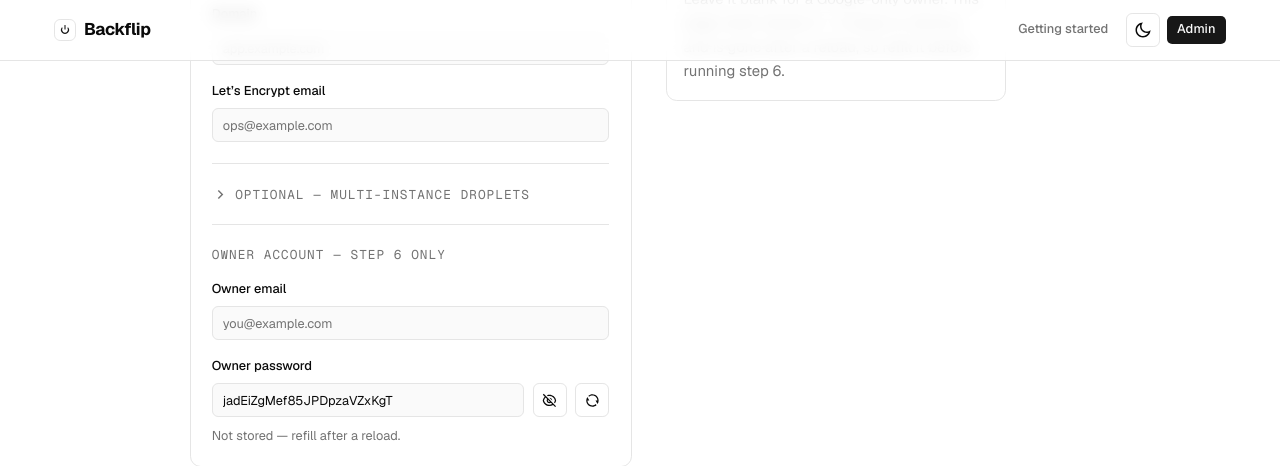
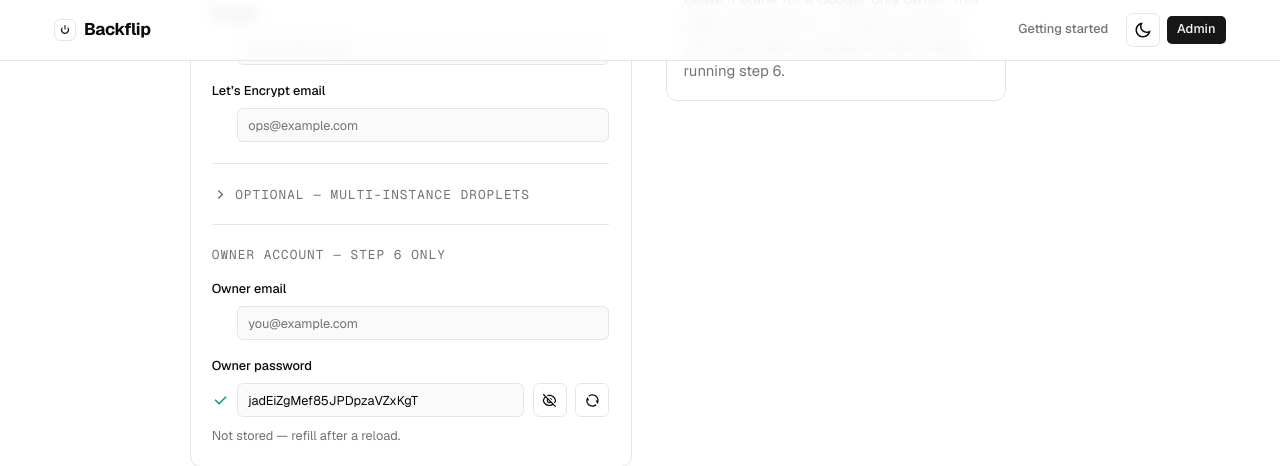
Before and after one commit to dev-geddy/backflip, a Next.js app in the folder apps/web/: page /getting-started/setup-on-digitalocean-droplet in a window 1280 px wide. Both pictures are taken after a click on the button 592 px from the left and 1390 px from the top of the page. Shown: the part 990-1456 px from the top of the page. Built offline with nearby package versions, Linux system fonts and the light colour scheme.

Commit message:
feat(web): green validity ticks on setup wizard fields

```diff
--- a/apps/web/app/getting-started/setup-on-digitalocean-droplet/_components/variables-form.tsx
+++ b/apps/web/app/getting-started/setup-on-digitalocean-droplet/_components/variables-form.tsx
@@ -2,6 +2,7 @@
 
 import {
   RiArrowRightSLine,
+  RiCheckLine,
   RiEyeLine,
   RiEyeOffLine,
   RiRefreshLine,
@@ -55,6 +56,46 @@ const OPTIONAL: FieldSpec[] = [
   { key: "appName", label: "App name", placeholder: DEFAULT_APP_NAME },
   { key: "appPort", label: "App port", placeholder: DEFAULT_APP_PORT },
 ]
+
+const HOSTNAME_RE =
+  /^(?=.{1,253}$)[a-z0-9]([a-z0-9-]*[a-z0-9])?(\.[a-z0-9]([a-z0-9-]*[a-z0-9])?)*$/i
+const IPV4_RE = /^(\d{1,3})\.(\d{1,3})\.(\d{1,3})\.(\d{1,3})$/
+const EMAIL_RE = /^[^\s@]+@[^\s@]+\.[^\s@]+$/
+
+function isHost(value: string) {
+  const m = value.match(IPV4_RE)
+  if (m) return m.slice(1).every((octet) => Number(octet) <= 255)
+  return HOSTNAME_RE.test(value)
+}
+
+/**
+ * Per-field "looks right" checks — light validation for the green tick only.
+ * Nothing blocks: commands render either way, placeholders fill the gaps.
+ */
+const VALID: Record<keyof SetupVars, (value: string) => boolean> = {
+  host: isHost,
+  sshKey: (v) => /^(~\/|\.{0,2}\/|\/)\S+$/.test(v) && !v.endsWith(".pub"),
+  domain: (v) => HOSTNAME_RE.test(v) && v.includes("."),
+  certbotEmail: (v) => EMAIL_RE.test(v),
+  appName: (v) => /^[a-z0-9][a-z0-9-_]*$/i.test(v),
+  appPort: (v) => /^\d+$/.test(v) && Number(v) >= 1 && Number(v) <= 65535,
+  adminEmail: (v) => EMAIL_RE.test(v),
+  adminPassword: (v) => v.length >= 8,
+}
+
+/** Fixed-width slot left of every input: green tick when valid, else empty. */
+function ValidTick({ valid }: { valid: boolean }) {
+  return (
+    <span className="flex size-4 flex-none items-center justify-center self-center">
+      {valid ? (
+        <RiCheckLine
+          className="size-4 text-emerald-600 dark:text-emerald-400"
+          aria-label="Looks valid"
+        />
+      ) : null}
+    </span>
+  )
+}
 
 // Unambiguous alphabet (no 0/O, 1/l/I) — the operator may need to retype this.
 const PASSWORD_ALPHABET =
@@ -124,20 +165,24 @@ export function VariablesForm({
 
   function renderField(spec: FieldSpec) {
     const id = `var-${spec.key}`
+    const value = vars[spec.key]
     return (
       <Field key={spec.key}>
         <FieldLabel htmlFor={id}>{spec.label}</FieldLabel>
+        <div className="flex gap-2">
+          <ValidTick valid={VALID[spec.key](value.trim())} />
           <Input
             id={id}
             name={spec.key}
             type={spec.type ?? "text"}
             autoComplete="off"
             spellCheck={false}
-          value={vars[spec.key]}
+            value={value}
             placeholder={spec.placeholder}
             onFocus={() => setFocused(spec.key)}
             onChange={(event) => onChange(spec.key, event.target.value)}
           />
+        </div>
       </Field>
     )
   }
@@ -169,6 +214,8 @@ export function VariablesForm({
             <GroupLabel>Owner account — step 6 only</GroupLabel>
             <Field>
               <FieldLabel htmlFor="var-adminEmail">Owner email</FieldLabel>
+              <div className="flex gap-2">
+                <ValidTick valid={VALID.adminEmail(vars.adminEmail.trim())} />
                 <Input
                   id="var-adminEmail"
                   name="adminEmail"
@@ -178,14 +225,18 @@ export function VariablesForm({
                   value={vars.adminEmail}
                   placeholder="you@example.com"
                   onFocus={() => setFocused("adminEmail")}
-                onChange={(event) => onChange("adminEmail", event.target.value)}
+                  onChange={(event) =>
+                    onChange("adminEmail", event.target.value)
+                  }
                 />
+              </div>
             </Field>
             <Field>
               <FieldLabel htmlFor="var-adminPassword">
                 Owner password
               </FieldLabel>
               <div className="flex gap-2">
+                <ValidTick valid={VALID.adminPassword(vars.adminPassword)} />
                 <Input
                   id="var-adminPassword"
                   name="adminPassword"
```
Lines whose indentation alone changed are shown as unchanged.
